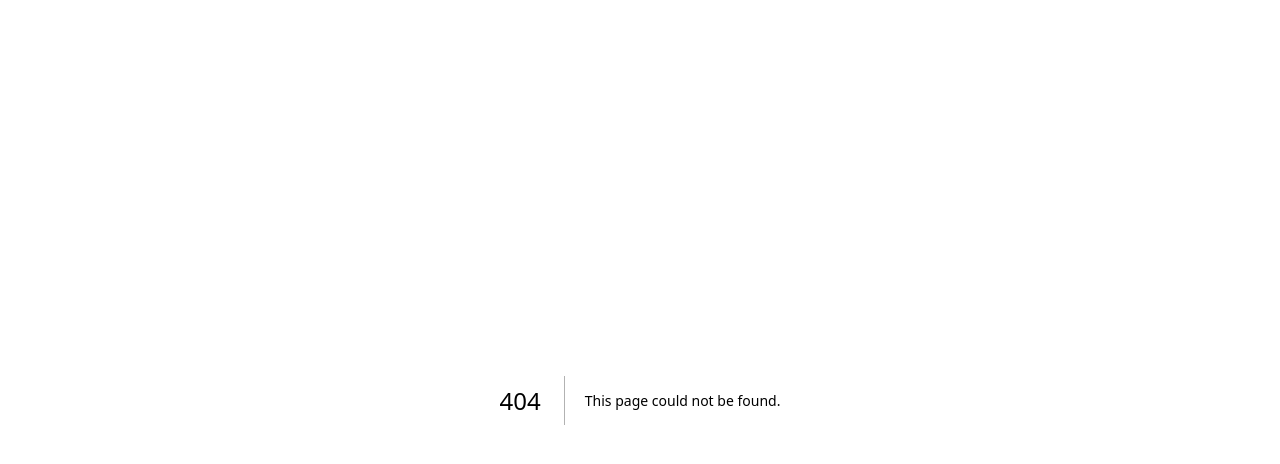
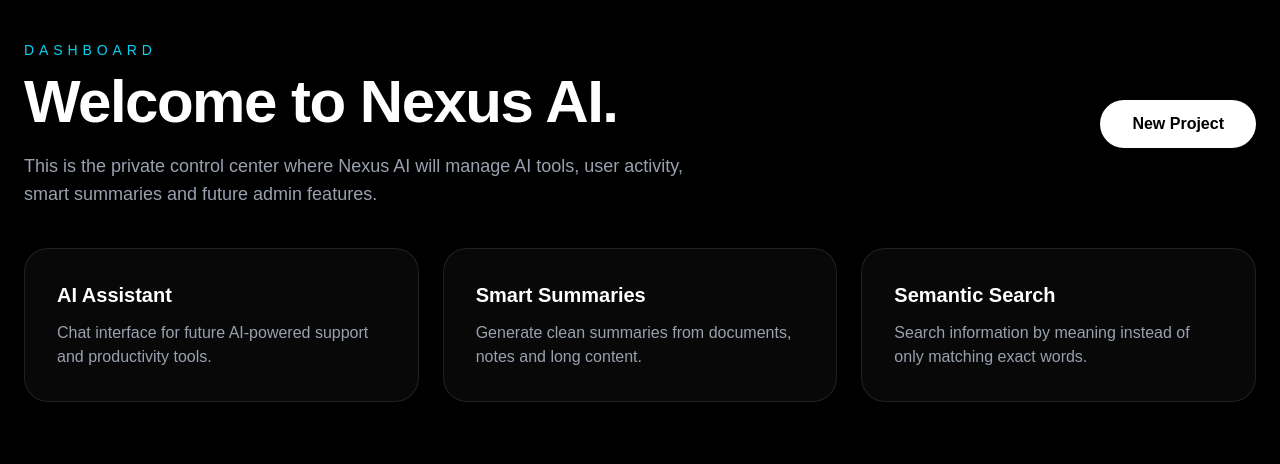
Before and after one commit to Dleteo/Nexus-AI, a Next.js app: page /dashboard in a window 1280 px wide. Before the commit this address had no page. Shown: the top 464 px of the page. Built offline with nearby package versions, Linux system fonts and the light colour scheme.

Commit message:
Add dashboard page

```diff
--- /dev/null
+++ b/app/dashboard/page.tsx
@@ -0,0 +1,54 @@
+import Card from "../../components/ui/Card";
+import Button from "../../components/ui/Button";
+
+const dashboardCards = [
+  {
+    title: "AI Assistant",
+    description: "Chat interface for future AI-powered support and productivity tools.",
+  },
+  {
+    title: "Smart Summaries",
+    description: "Generate clean summaries from documents, notes and long content.",
+  },
+  {
+    title: "Semantic Search",
+    description: "Search information by meaning instead of only matching exact words.",
+  },
+];
+
+export default function DashboardPage() {
+  return (
+    <main className="min-h-screen bg-black px-6 py-10 text-white">
+      <div className="mx-auto max-w-7xl">
+        <div className="mb-10 flex flex-col justify-between gap-6 md:flex-row md:items-center">
+          <div>
+            <p className="mb-3 text-sm uppercase tracking-[0.35em] text-cyan-400">
+              Dashboard
+            </p>
+
+            <h1 className="text-4xl font-bold tracking-tight md:text-6xl">
+              Welcome to Nexus AI.
+            </h1>
+
+            <p className="mt-5 max-w-2xl text-lg text-gray-400">
+              This is the private control center where Nexus AI will manage AI
+              tools, user activity, smart summaries and future admin features.
+            </p>
+          </div>
+
+          <Button>New Project</Button>
+        </div>
+
+        <div className="grid gap-6 md:grid-cols-3">
+          {dashboardCards.map((card) => (
+            <Card key={card.title}>
+              <h2 className="text-xl font-semibold">{card.title}</h2>
+
+              <p className="mt-3 text-gray-400">{card.description}</p>
+            </Card>
+          ))}
+        </div>
+      </div>
+    </main>
+  );
+}
```
